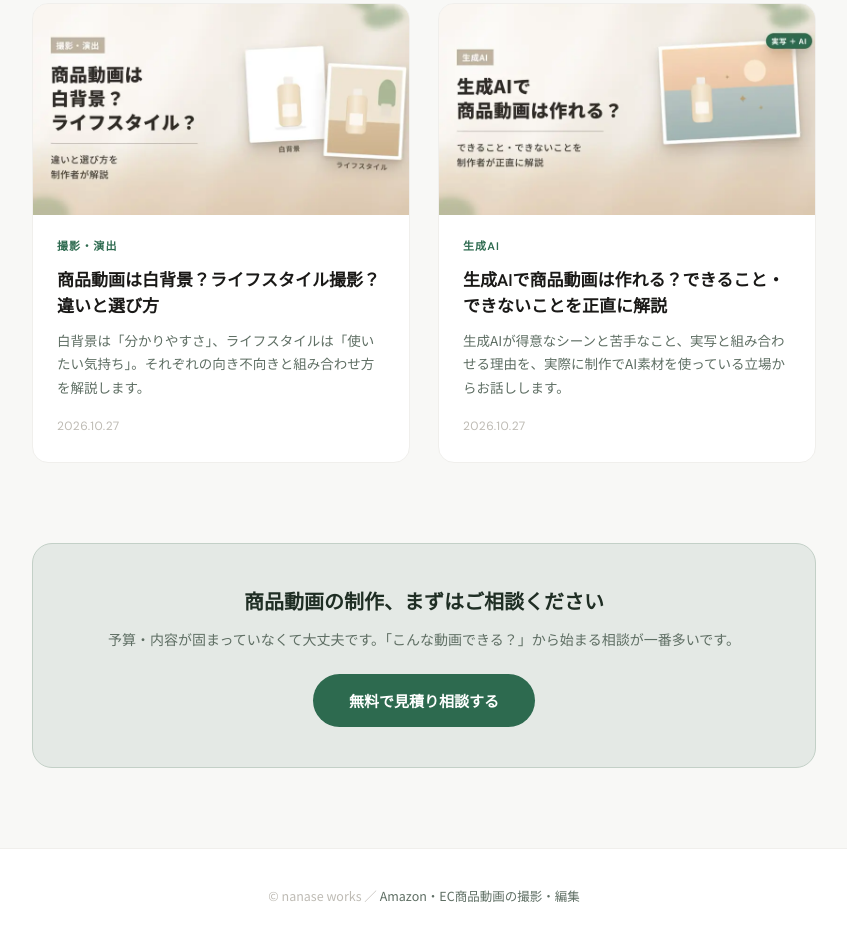
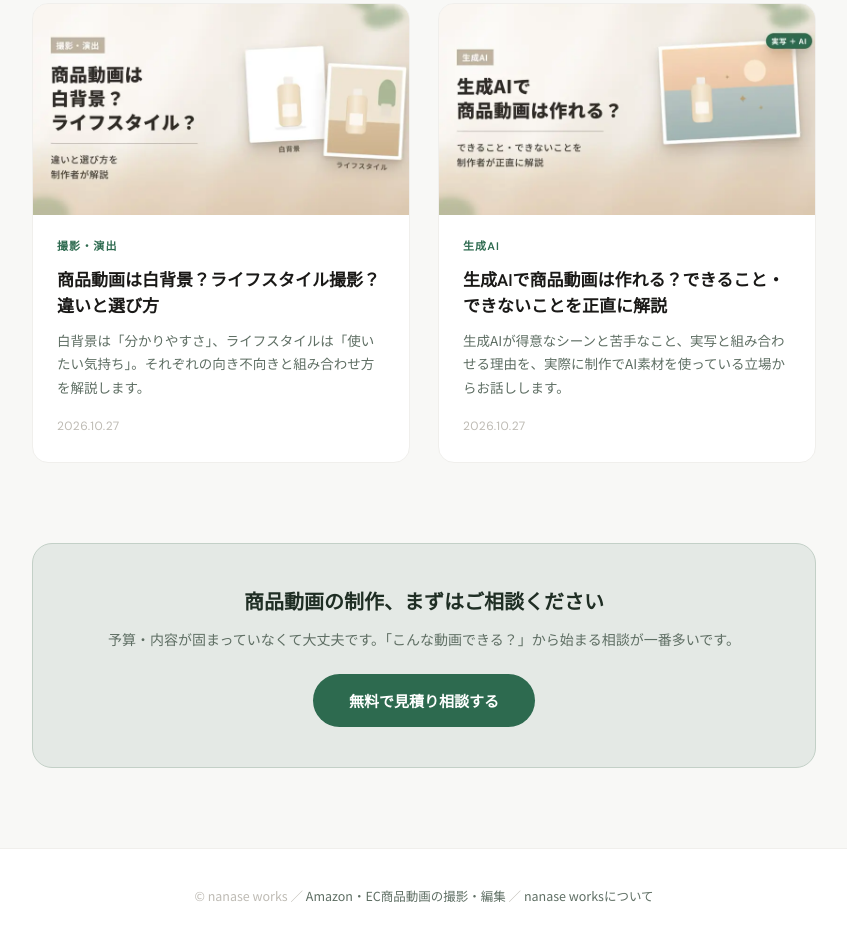
Before and after one commit to nanaseworks/nanase-works, a plain HTML site: page blog/index.html in a window 1280 px wide. Shown: the part 2816-3757 px from the top of the page, without its empty margins (216-1063 px from the left). Drawn offline with Linux system fonts and the light colour scheme.

Commit message:
フッターにプロフィールへのリンクを追加 [skip netlify]

```diff
--- a/blog/index.html
+++ b/blog/index.html
@@ -496,7 +496,7 @@
 </div>
 
 <footer>
-  <p>© nanase works ／ <a href="/">Amazon・EC商品動画の撮影・編集</a></p>
+  <p>© nanase works ／ <a href="/">Amazon・EC商品動画の撮影・編集</a> ／ <a href="/about/">nanase worksについて</a></p>
 </footer>
 
 <script>
```
